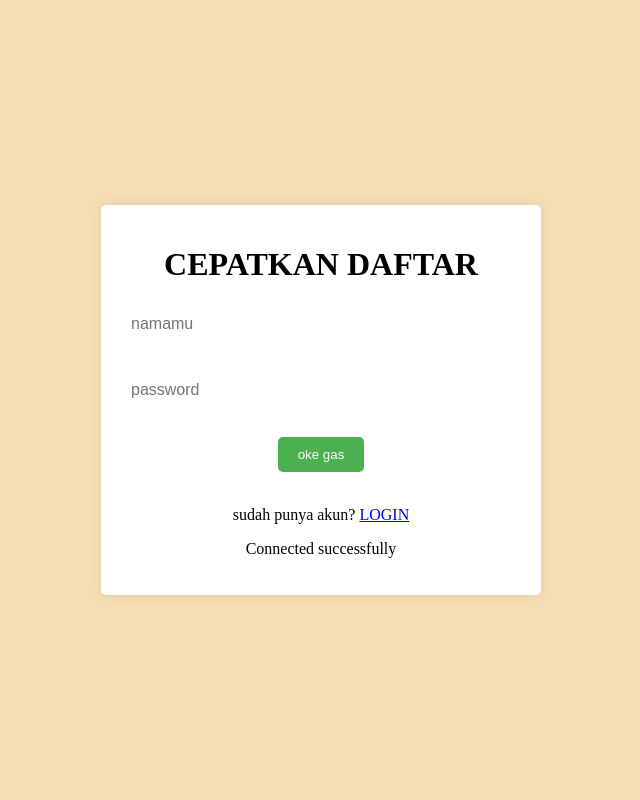
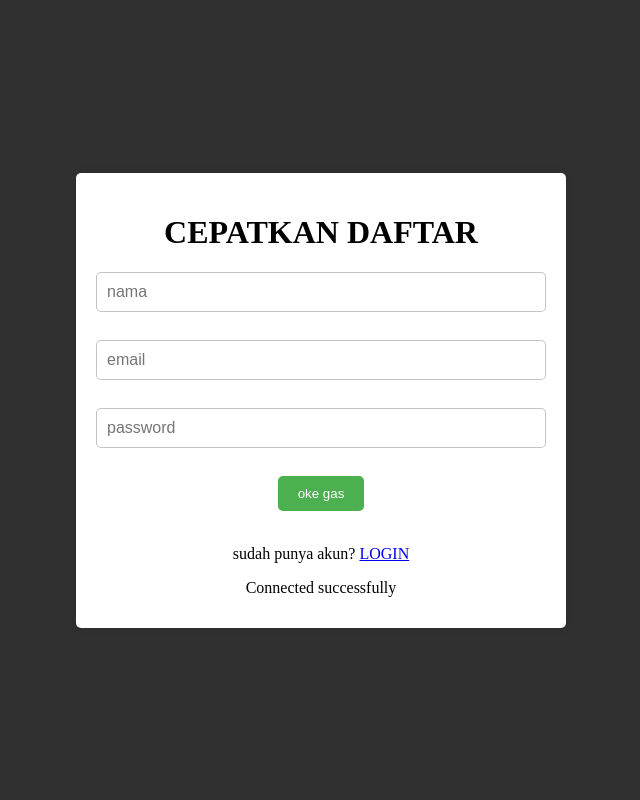
Before and after one commit to MAthallahR/learning, a PHP site: page /register.php in a window 1280 px wide. Shown: the whole page, without its empty margins (319-959 px from the left). Run offline with PHP 8.4, Linux system fonts and the light colour scheme.

Commit message:
Update register.php

```diff
--- a/php/teslogin/register.php
+++ b/php/teslogin/register.php
@@ -7,7 +7,7 @@
 </head>
 <style>
     body{
-        background-color: wheat;
+        background-color: #303030;
         display: flex;
         justify-content: center;
         align-items: center;
@@ -21,11 +21,11 @@
         align-items: center;
         padding: 20px;
         border-radius: 5px;
-        height: 350px;
-        width: 400px;
+        height: 415px;
+        width: 450px;
         box-shadow: 0 0 10px rgba(0, 0, 0, 0.1);
     }
-    .usn, .pw{
+    .usn, .pw, .email{
         margin-bottom: 10px;
         padding: 10px;
         border: none;
@@ -33,11 +33,12 @@
         font-size: 16px;
         width: 100%;
         box-sizing: border-box;
+        border: 1px solid rgba(0, 0, 0, 0.233);
     }
-    .usn:hover, .pw:hover{
+    .usn:hover, .pw:hover, .email:hover{
         box-shadow: 0 0 10px rgba(0, 0, 0, 0.2);
     }
-    .usn:focus, .pw:focus{
+    .usn:focus, .pw:focus, .email:focus{
         box-shadow: 0 0 10px rgba(0, 0, 0, 0.3);
         font-size: larger;
         transition: font-size .5s;
@@ -59,7 +60,9 @@
 <body>
     <form action="register.php" method="post">
         <h1>CEPATKAN DAFTAR</h1>
-        <input type="text" name="username" placeholder="namamu" required class="usn">
+        <input type="text" name="username" placeholder="nama" required class="usn">
+        <br>
+        <input type="email" name="email" placeholder="email" required class="email">
         <br>
         <input type="password" name="password" placeholder="password" class="pw">
         <br>
@@ -69,21 +72,36 @@
         <?php
         include("service/database.php");
         if(isset($_POST['register'])){
-    $username = $_POST['username'];
-    $password = password_hash($_POST['password'], PASSWORD_BCRYPT);
+            $username = $_POST['username']; // Mengambil Username
+            $password = $_POST['password']; // Mengambil Password
+            $email = $_POST['email']; // Mengambil Email
 
-    $check_sql = "SELECT * FROM users WHERE username = '$username'";
+            // Mengecek apa password lebih dari 8 kata atau tidak
+            if (strlen($password) < 8) {
+                echo "password harus lebih dari 8 kata";
+            } else {
+                // Menyamarkan password jika sudah lebih dari 8 kata (kenapa harus disamarkan? karena function password_verify di login hanya bekerja jika di samarkan)
+                $hash_password = password_hash($password, PASSWORD_BCRYPT);
+
+                // Cek jika nama atau email sudah ada atau belum
+                $check_sql = "SELECT * FROM users WHERE username = '$username' OR email = '$email'";
                 $result = $db->query($check_sql);
 
-    if($result->num_rows > 0){
+                if ($result->num_rows > 0) {
+                    $row = $result->fetch_assoc();
+                    if ($row["username"] == $username) {
                         echo "namamu sudah di pakai";
+                    } elseif ($row["email"] == $email) {
+                        echo "emailmu sudah di pakai";
+                    }
                 } else {
-        $sql = "INSERT INTO users (username,password) VALUES ('$username','$password')";
-
-    if($db->query($sql)){
+                    // Memasukan data ke database
+                    $sql = "INSERT INTO users (username, password, email) VALUES ('$username', '$hash_password', '$email')";
+                    if ($db->query($sql)) {
                         echo "register berhasil";
                     } else {
                         echo "register gagal";
+                    }
                 }
             }
         }
```
Lines whose indentation alone changed are shown as unchanged.
